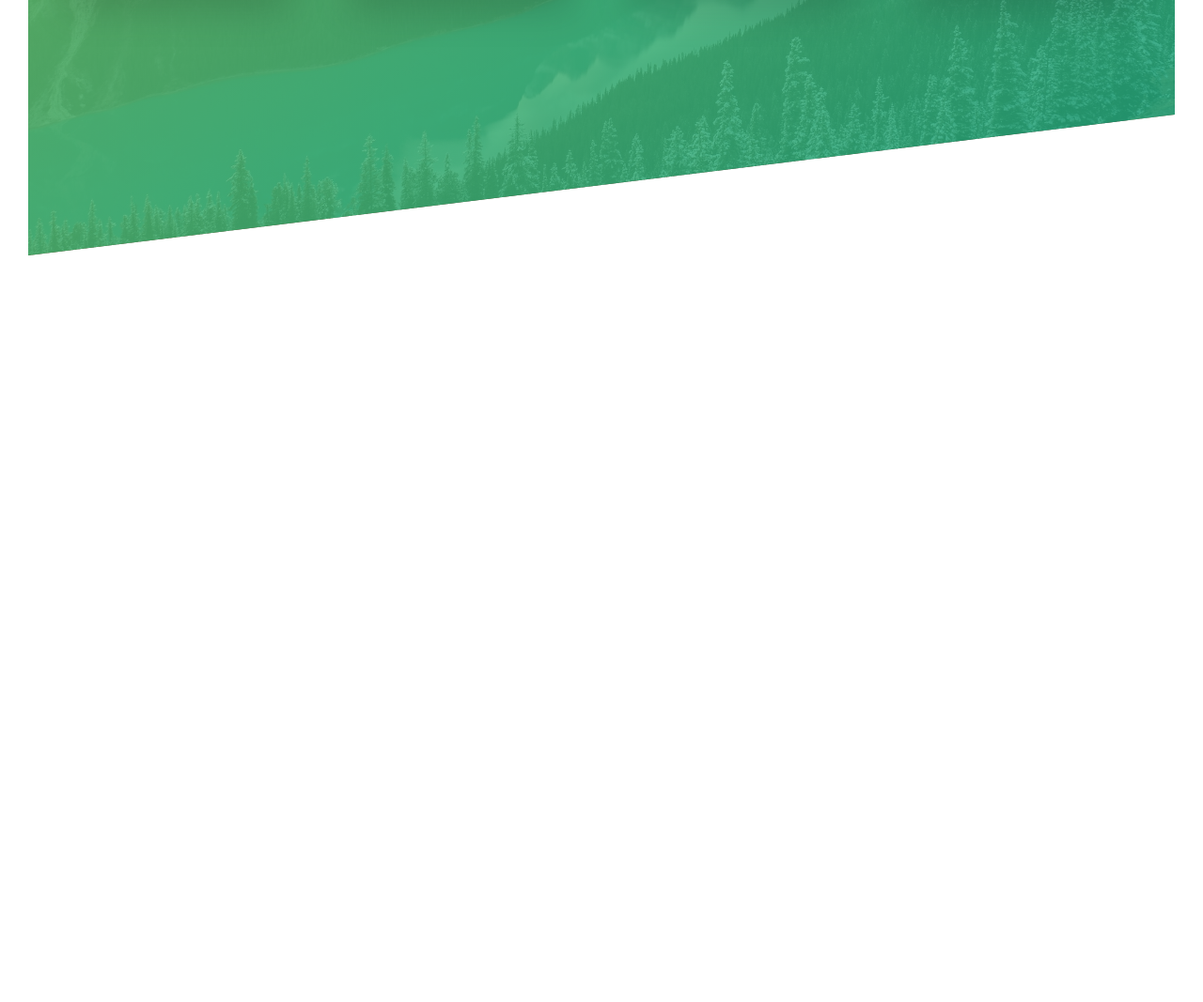
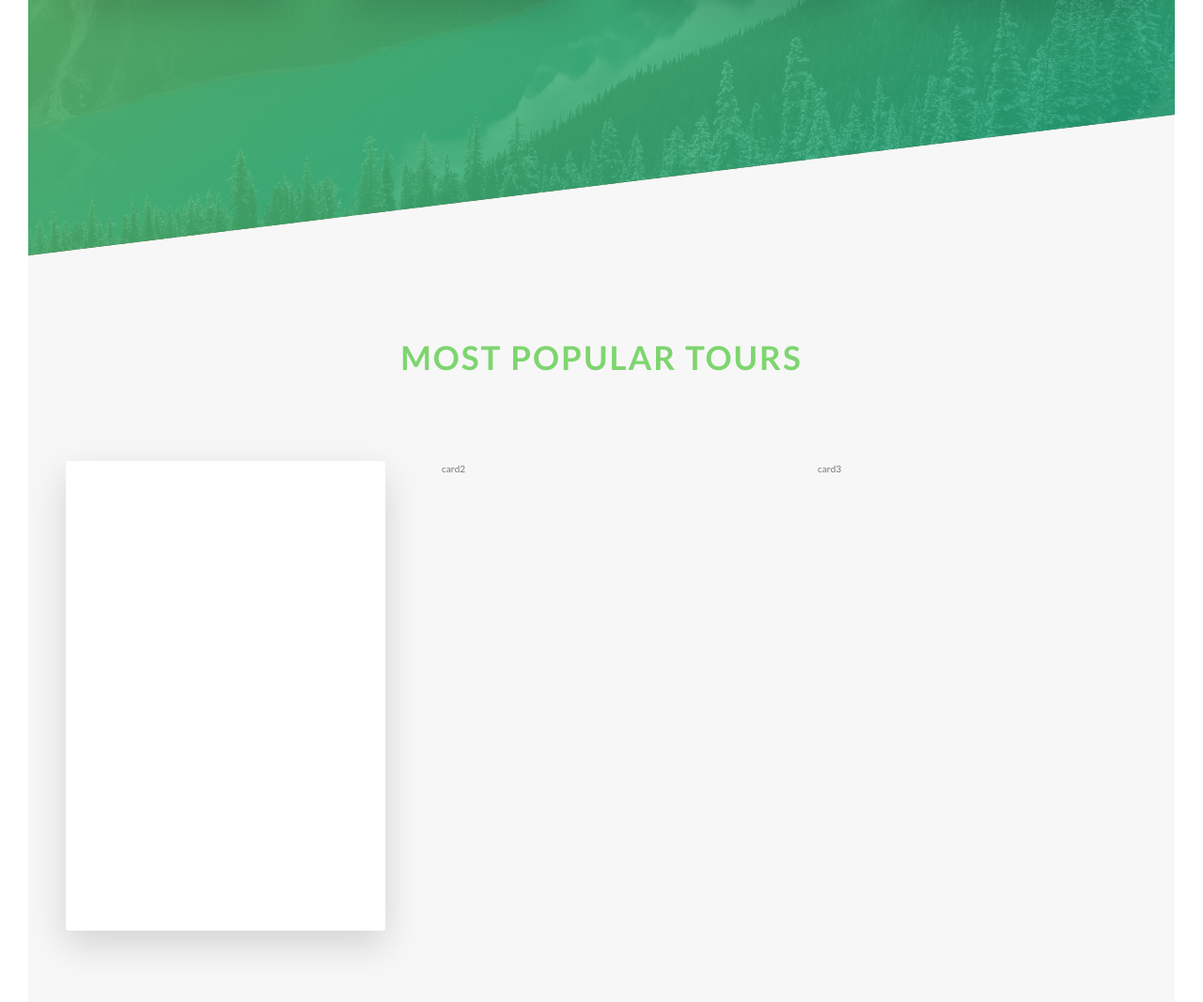
Before and after one commit to DevYojan/Natours, a website: page index.html in a window 1280 px wide. Shown: the part 1985-3052 px from the top of the page at 94% size. Before the commit the page ends 2257 px from the top, so only its background shows below. Drawn offline with Linux system fonts and the light colour scheme.

Commit message:
designing cards with flip animation

```diff
--- a/index.html
+++ b/index.html
@@ -138,6 +138,25 @@
 					</div>
 				</div>
 			</section>
+
+			<section class="section-tours">
+				<div class="u-center-text u-margin-bottom-big">
+					<h2 class="heading-secondary">Most Popular tours</h2>
+				</div>
+
+				<div class="row">
+					<div class="col-1-of-3">
+						<div class="card">
+							<div class="card__side card__side--front">front</div>
+							<div class="card__side card__side--back card__side--back-1">
+								back
+							</div>
+						</div>
+					</div>
+					<div class="col-1-of-3"><div class="card">card2</div></div>
+					<div class="col-1-of-3"><div class="card">card3</div></div>
+				</div>
+			</section>
 		</main>
 
 		<!-- <section class="grid test">
--- a/sass/abstracts/_variables.scss
+++ b/sass/abstracts/_variables.scss
@@ -6,6 +6,11 @@ $color-grey-dark: #777;
 $color-grey-light-1: #f7f7f7;
 $color-black: #000;
 $color-white: #fff;
+$color-secondary-light: #ffb900;
+$color-secondary-dark: #ff7730;
+
+$color-tertiary-light: #2998ff;
+$color-tertiary-dark: #5643fa;
 
 //Grid
 $grid-width: 114rem;
--- /dev/null
+++ b/sass/components/_card.scss
@@ -0,0 +1,44 @@
+.card {
+	perspective: 150rem;
+	-moz-perspective: 150rem;
+	position: relative;
+	height: 50rem;
+
+	&__side {
+		color: #fff;
+		font-size: 2rem;
+		height: 50rem;
+		transition: all 0.8s ease;
+		position: absolute;
+		top: 0;
+		left: 0;
+		width: 100%;
+		backface-visibility: hidden;
+		border-radius: 3px;
+		box-shadow: 0 1.5rem 4rem rgba($color-black, 0.15);
+
+		&--front {
+			background-color: $color-white;
+		}
+
+		&--back {
+			transform: rotateY(180deg);
+
+			&-1 {
+				background: linear-gradient(
+					to right bottom,
+					$color-secondary-light,
+					$color-secondary-dark
+				);
+			}
+		}
+	}
+
+	&:hover &__side--front {
+		transform: rotateY(180deg);
+	}
+
+	&:hover &__side--back {
+		transform: rotateY(0);
+	}
+}
--- a/sass/components/_feature-box.scss
+++ b/sass/components/_feature-box.scss
@@ -5,7 +5,7 @@
 	text-align: center;
 	border-radius: 3px;
 	box-shadow: 0 1.5rem 4rem rgba($color-black, 0.15);
-	transition: all 0.3sec;
+	transition: all 0.3s;
 
 	&:hover {
 		transform: translateY(-1.5rem) scale(1.03);
--- a/sass/main.scss
+++ b/sass/main.scss
@@ -8,6 +8,7 @@
 @import 'base/utilities';
 
 @import 'components/button';
+@import 'components/card';
 @import 'components/composition';
 @import 'components/feature-box';
 
--- a/sass/pages/_home.scss
+++ b/sass/pages/_home.scss
@@ -20,3 +20,9 @@
 		transform: skewY(7deg);
 	}
 }
+
+.section-tours {
+	background-color: $color-grey-light-1;
+	padding: 25rem 0 50rem 0;
+	margin-top: -12vh;
+}
```
Also changed, not shown: css/style.css.
